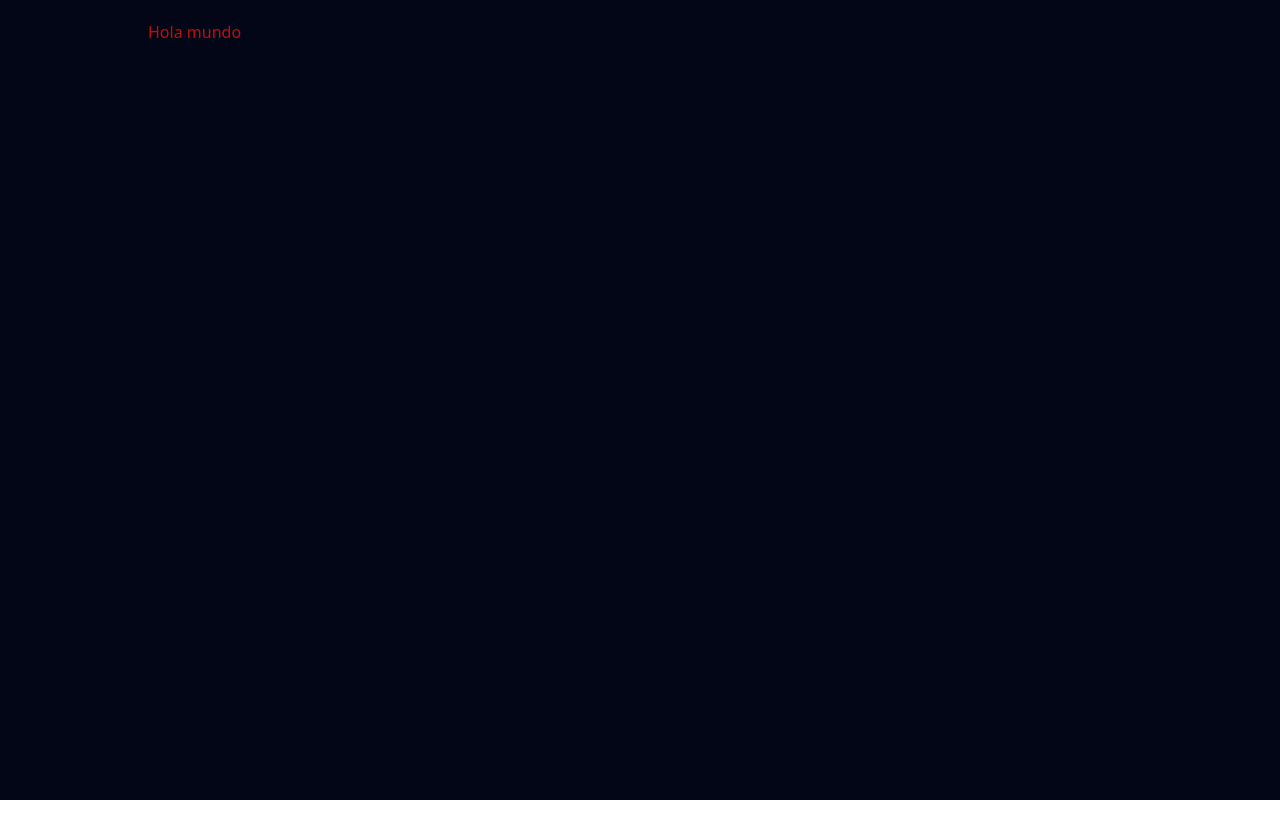
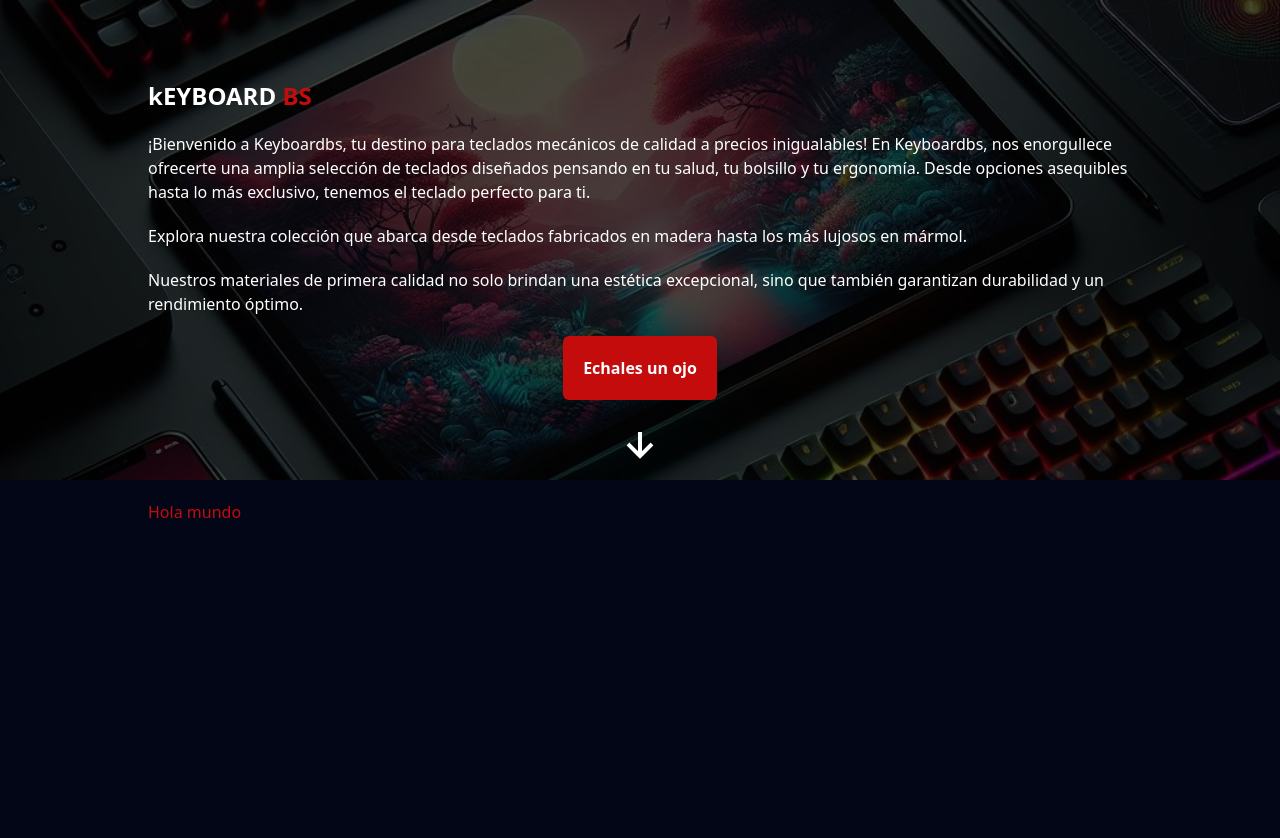
Before and after one commit to bsquiroz/keyboards-bs, a Vue app: page / in a window 1280 px wide. Shown: the top 838 px of the page. Before the commit the page ends 800 px from the top, so only its background shows below. Built offline with nearby package versions, Linux system fonts and the light colour scheme.

Commit message:
add section banner

```diff
--- a/src/App.vue
+++ b/src/App.vue
@@ -1,8 +1,10 @@
 <script setup lang="ts">
 import Layout from "./components/Layout/Layout.vue";
+import Banner from "./components/Banner/Banner.vue";
 </script>
 
 <template>
+  <Banner />
   <Layout>
     <h2 class="color--primary">Hola mundo</h2>
   </Layout>
--- /dev/null
+++ b/src/components/Banner/Banner.vue
@@ -0,0 +1,50 @@
+<script setup lang="ts"></script>
+
+<template>
+  <section
+    class="relative h-[60vh] bg-[url('/images/banner2.jfif')] bg-no-repeat bg-cover bg-center bg-fixed overflow-hidden"
+  >
+    <div class="absolute inset-0 bg-black/70"></div>
+
+    <section
+      class="text-white relative max-w-5xl m-auto p-5 min-h-screen pt-20"
+    >
+      <div class="flex flex-col gap-5">
+        <a class="font-bold text-2xl" href="#"
+          >kEYBOARD <span class="color--primary">BS</span></a
+        >
+
+        <p>
+          ¡Bienvenido a Keyboardbs, tu destino para teclados mecánicos de
+          calidad a precios inigualables! En Keyboardbs, nos enorgullece
+          ofrecerte una amplia selección de teclados diseñados pensando en tu
+          salud, tu bolsillo y tu ergonomía. Desde opciones asequibles hasta lo
+          más exclusivo, tenemos el teclado perfecto para ti.
+        </p>
+
+        <p>
+          Explora nuestra colección que abarca desde teclados fabricados en
+          madera hasta los más lujosos en mármol.
+        </p>
+
+        <p>
+          Nuestros materiales de primera calidad no solo brindan una estética
+          excepcional, sino que también garantizan durabilidad y un rendimiento
+          óptimo.
+        </p>
+
+        <button class="bg--primary p-5 self-center rounded-md font-bold">
+          Echales un ojo
+        </button>
+
+        <div class="self-center">
+          <i
+            class="bx bx-down-arrow-alt bx-fade-down-hover text-5xl cursor-pointer"
+          />
+        </div>
+      </div>
+    </section>
+  </section>
+</template>
+
+<style scoped></style>
--- a/src/style.css
+++ b/src/style.css
@@ -10,4 +10,8 @@
   .color--primary {
     color: var(--color-primary);
   }
+
+  .bg--primary {
+    background-color: var(--color-primary);
+  }
 }
```
